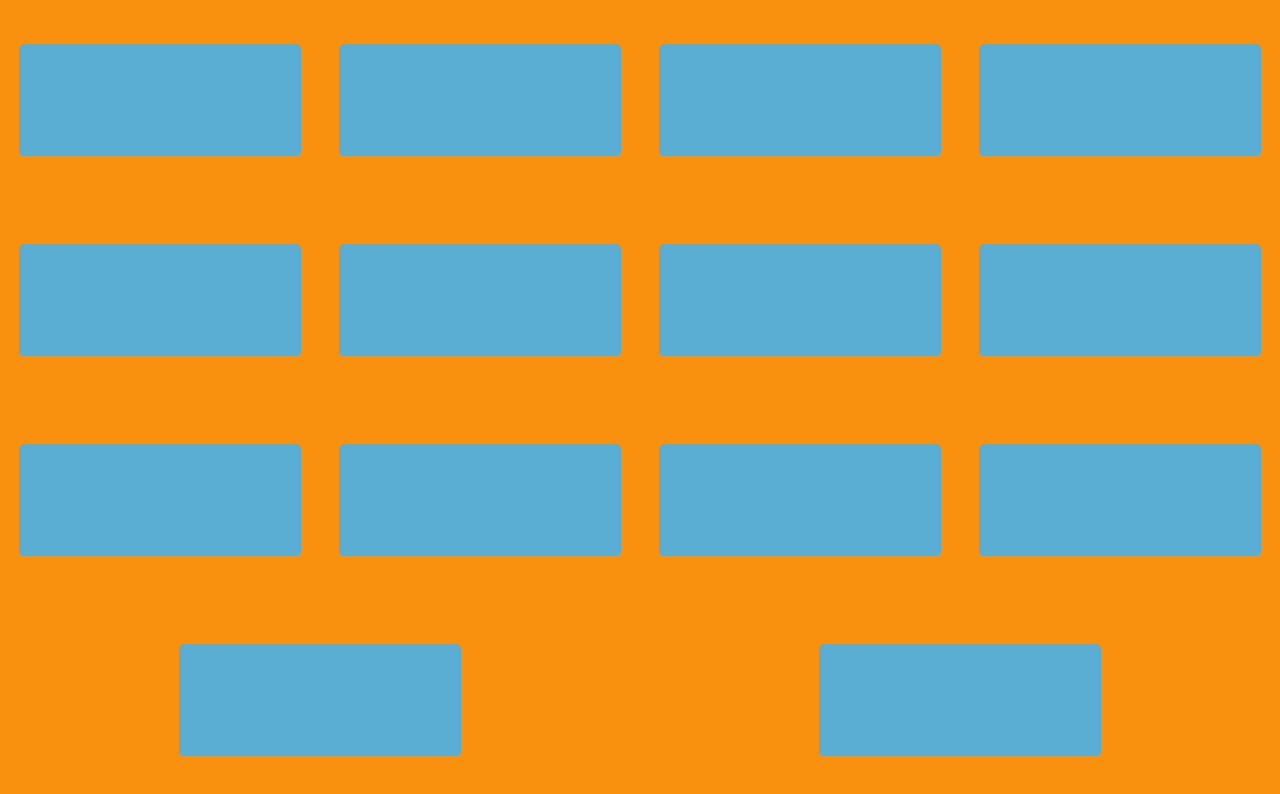
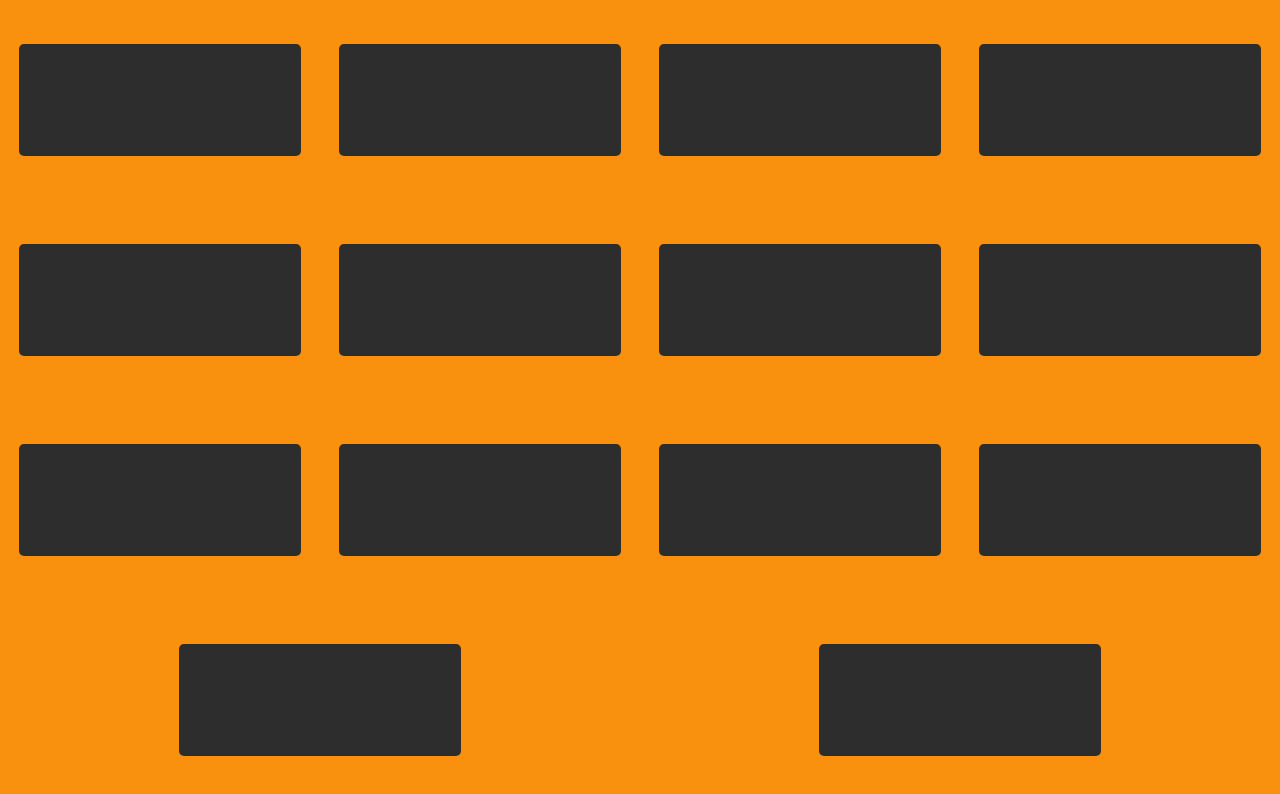
Before and after one commit to sinneren/cards-game, a React (Create React App) app: page / in a window 1280 px wide. Both pictures are taken after a click on the button "Start the game!". Shown: the top 794 px of the page. Built offline with nearby package versions, Linux system fonts and the light colour scheme.

Commit message:
Recolor card

```diff
--- a/src/components/CardBlock/style.css
+++ b/src/components/CardBlock/style.css
@@ -5,7 +5,7 @@
     width: 22%;
     height: 14%;
     max-height: 200px;
-    background-color: #5AADD3;
+    background-color: #2d2d2d;
     border-radius: 5px;
     cursor: pointer;
     transition: 0.6s;
```
